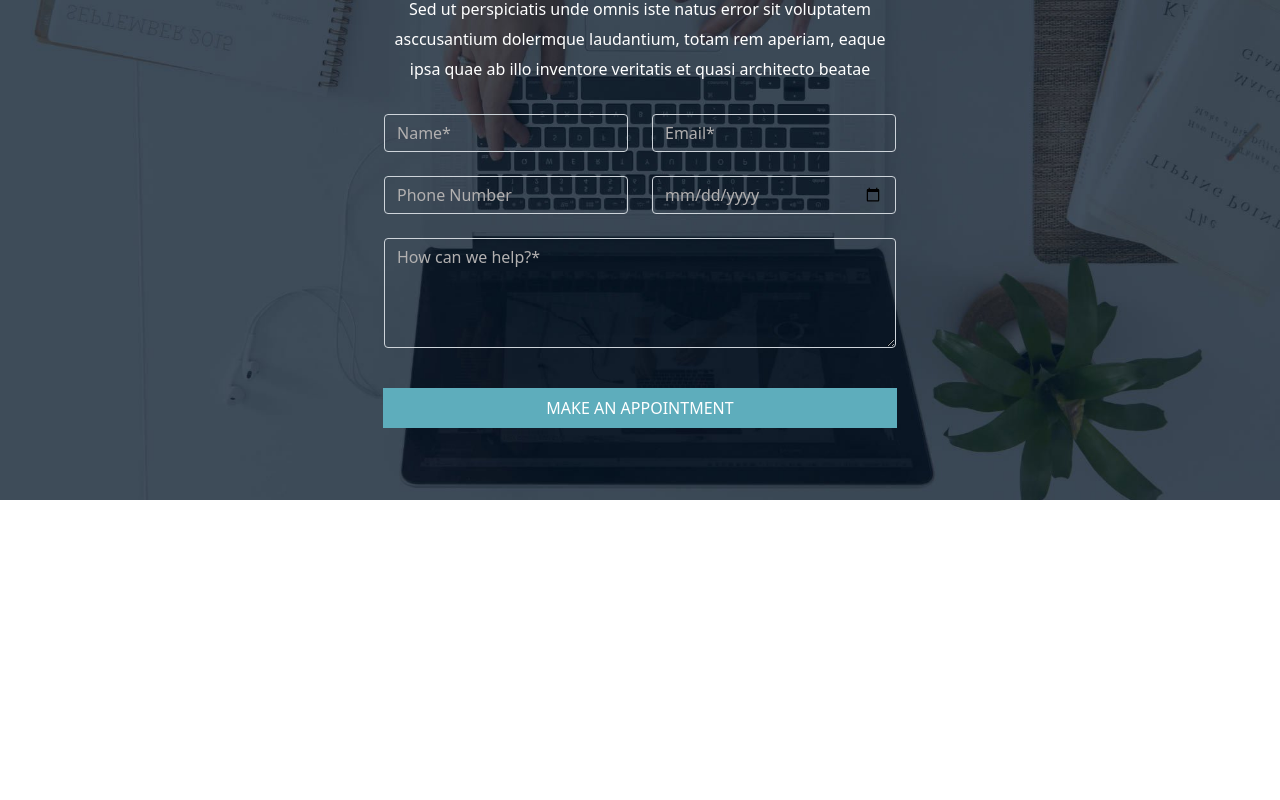
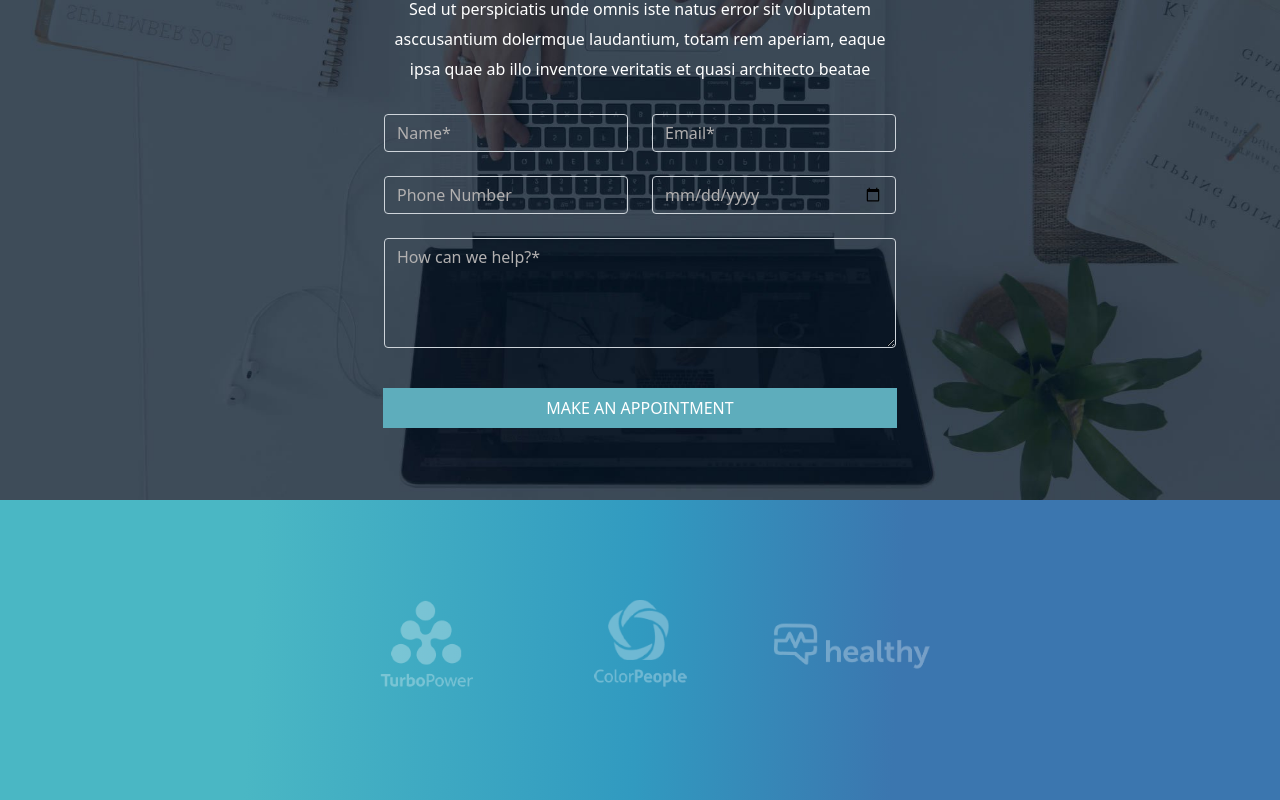
Before and after one commit to Alessio2299/proj-html-vuejs, a Vue app: page / in a window 1280 px wide. Shown: the part 4785-5585 px from the top of the page. Before the commit the page ends 5285 px from the top, so only its background shows below. Built offline with nearby package versions, Linux system fonts and the light colour scheme.

Commit message:
Created Section Sponsor

```diff
--- a/src/components/MainPage.vue
+++ b/src/components/MainPage.vue
@@ -6,6 +6,7 @@
     <SectionTour />
     <SectionMore />
     <SectionAppointment />
+    <SectionSponsor />
   </main>
 </template>
 
@@ -16,6 +17,8 @@
   import SectionTour from "./main/SectionTour.vue"
   import SectionMore from "./main/SectionMore.vue"
   import SectionAppointment from "./main/SectionAppointment.vue"
+  import SectionSponsor from "./main/SectionSponsor.vue"
+
 
 
   export default {
@@ -28,7 +31,8 @@
       SectionHealth,
       SectionTour,
       SectionMore,
-      SectionAppointment
+      SectionAppointment,
+      SectionSponsor
     }
   }
 </script>
--- /dev/null
+++ b/src/components/main/SectionSponsor.vue
@@ -0,0 +1,83 @@
+
+<template>
+  <section class="sponsor pt-5">
+    <div class="content m-auto d-flex justify-content-between">
+      <div class="container-img" v-for="(image,index) in images.slice(start,last)" :key="index">
+        <img :src="require (`../../assets/images/${image.url}`)"  alt="Client Logos">
+      </div>
+    </div>
+  </section>
+</template>
+
+<script>
+
+  export default {
+    name: 'SectionSponsor',
+    data(){
+      return{
+        start: 0,
+        last: 3,
+        intervalid: "",
+        images:[
+          {
+            url:"client-logos-1.png"
+          },
+          {
+            url:"client-logos-2.png"
+          },
+          {
+            url:"client-logos-3.png"
+          },
+          {
+            url:"client-logos-4.png"
+          },
+          {
+            url:"client-logos-1.png"
+          },
+          {
+            url:"client-logos-2.png"
+          },
+          {
+            url:"client-logos-3.png"
+          },
+          {
+            url:"client-logos-4.png"
+          }
+        ]
+      }
+    },
+    mounted(){
+      this.sliders()
+    },
+    methods: {
+      sliders: function(){
+            this.intervalid = setInterval(() => {
+              this.start++
+              this.last++
+              if(this.last == this.images.length){
+                this.last = 3
+              }
+              if(this.start == 5){
+                this.start = 0
+              }
+            }, 2000);
+        }
+    }
+  }
+</script>
+
+<style scoped lang="scss">
+  .sponsor{
+    height: 300px ;
+    background: linear-gradient(93deg, rgb(74, 183, 196) 20%, rgb(49, 154, 192) 50%, rgba(59,118,175,1) 70%);
+    .content{
+      width: 50%;
+      height: 200px;
+      .container-img{
+        img{
+          width: 100%;
+        }
+      }
+    }
+  }
+</style>
```
